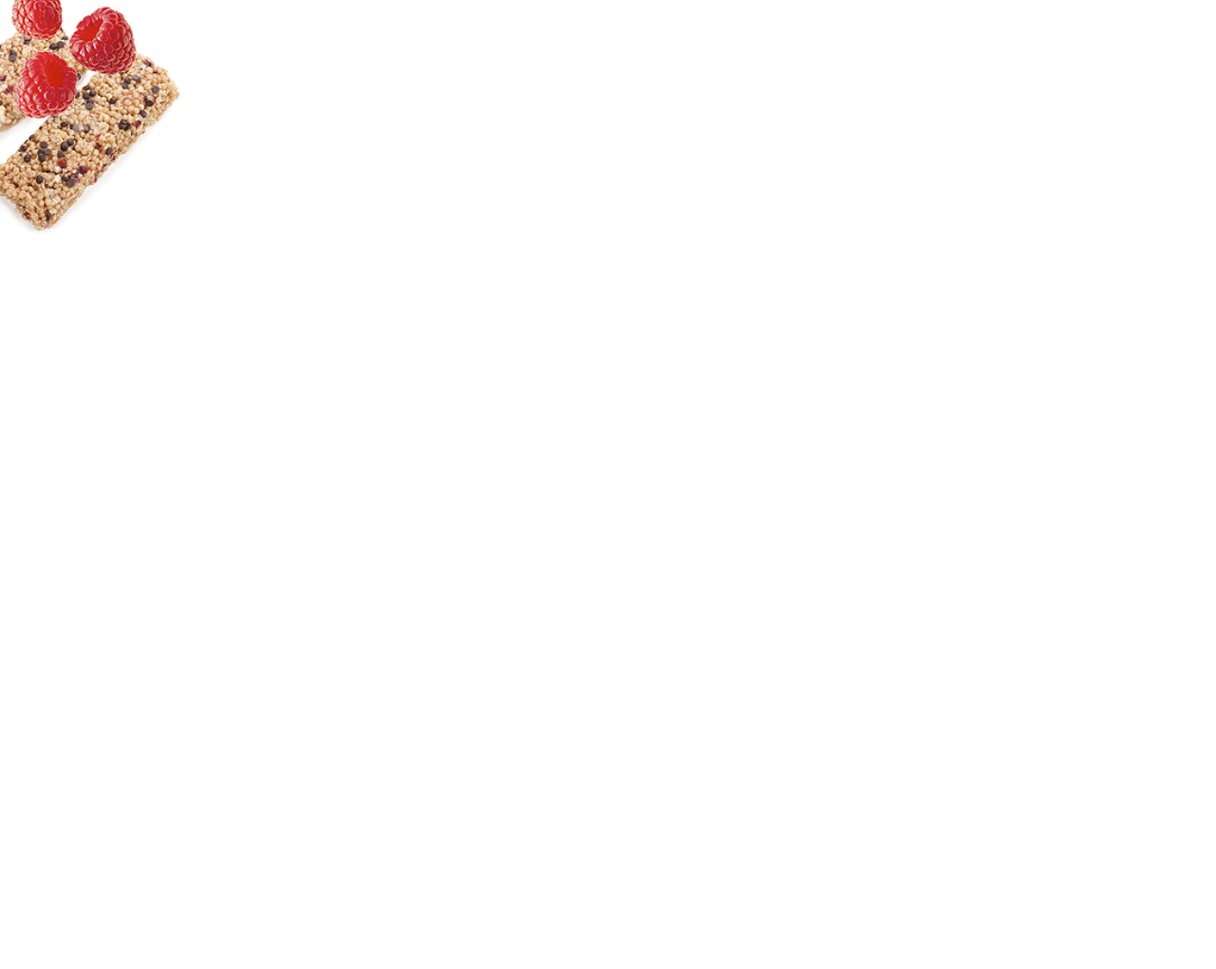
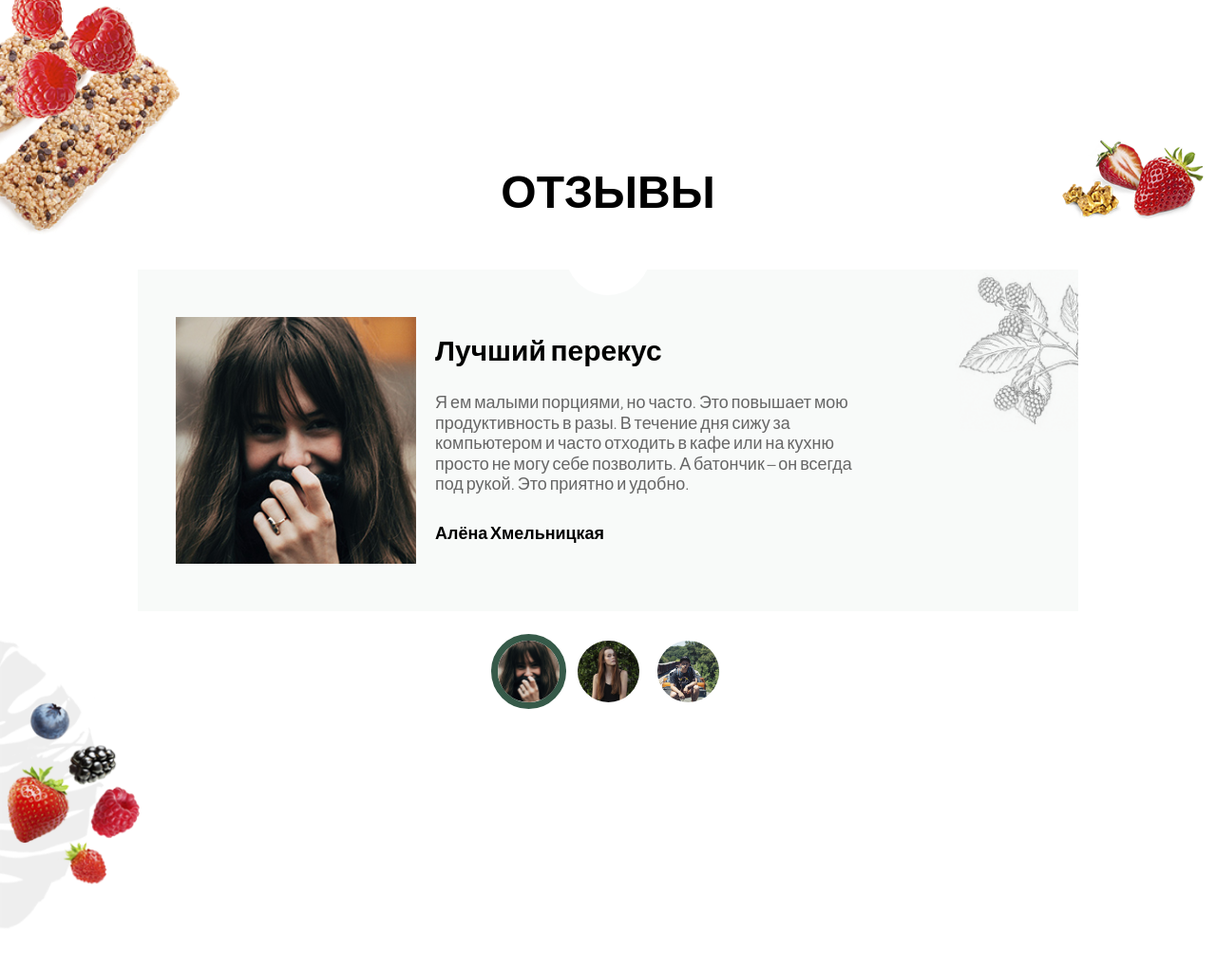
Before and after one commit to RKeyProg/Chocco, a plain HTML site: page index.html in a window 1280 px wide. Shown: the part 1328-2349 px from the top of the page at 95% size. Before the commit the page ends 1576 px from the top, so only its background shows below. Drawn offline with nearby package versions, Linux system fonts and the light colour scheme.

Commit message:
add reviews block

```diff
--- /dev/null
+++ b/css/blocks/personlist.scss
@@ -0,0 +1,25 @@
+.person__list {
+    display: flex;
+    justify-content: center;
+}
+
+.person__item {
+    width: 79px;
+    height: 79px;
+    border: 7px solid transparent;
+    border-radius: 50%;
+    overflow: hidden;
+    margin-right: 5px;
+
+    &:last-child {
+        margin-right: 0;
+    }
+
+    &_active {
+        border-color: #365a49;
+    }
+
+    &-img {
+        object-fit: cover;
+    }
+}
--- /dev/null
+++ b/css/blocks/review.scss
@@ -0,0 +1,62 @@
+.review {
+    background-color: #f8faf9;
+    padding: 50px 40px;
+    overflow: hidden;
+    position: relative;
+    display: flex;
+    align-items: center;
+    margin-bottom: 24px;
+
+    &::before {
+        content: "";
+        width: 90px;
+        height: 90px;
+        background-color: #fff;
+        border-radius: 50%;
+        position: absolute;
+        top: 0;
+        left: 50%;
+        transform: translate(-50%, -70%);
+    }
+
+    &__photo {
+        width: 253px;
+        max-height: 260px;
+        overflow: hidden;
+        margin-right: 20px;
+
+        &-img {
+            object-fit: cover;
+            object-position: center -50px;
+        }
+    }
+
+    &__text {
+        width: 445px;
+
+        & > h4 {
+            font-size: 29.96px;
+            font-weight: 700;
+            margin-bottom: 25px;
+        }
+
+        & > p {
+            color: #666;
+            font-size: 17.98px;
+            margin-bottom: 30px;
+        }
+
+        & > div {
+            font-weight: 700;
+            font-size: 17.98px;
+        }
+    }
+
+    &__decor {
+        width: 130px;
+        max-height: 160px;
+        position: absolute;
+        right: 0;
+        top: 0;
+    }
+}
--- /dev/null
+++ b/css/blocks/reviews.scss
@@ -0,0 +1,30 @@
+.reviews {
+    padding: 70px 0;
+    position: relative;
+
+    &__strawberry {
+        width: 150px;
+        max-height: 85px;
+        position: absolute;
+        top: 40px;
+        right: 12px;
+    }
+
+    &__patternsheet {
+        width: 110px;
+        max-height: 285px;
+        position: absolute;
+        bottom: 0;
+        left: 0;
+        transform: translateY(50%);
+    }
+
+    &__berries {
+        width: 140px;
+        max-height: 190px;
+        position: absolute;
+        bottom: 0;
+        left: 7px;
+        transform: translateY(55%);
+    }
+}
--- a/css/layout/base.css
+++ b/css/layout/base.css
@@ -8,7 +8,7 @@ body {
     font-weight: 400;
     -webkit-font-smoothing: antialiased;
     -moz-osx-font-smoothing: grayscale;
-    color: #fff;
+    color: #000;
     background: #fff;
 }
 
--- a/css/main.scss
+++ b/css/main.scss
@@ -12,3 +12,6 @@
 @import "blocks/pagenator.scss";
 @import "blocks/why.scss";
 @import "blocks/section.scss";
+@import "blocks/reviews.scss";
+@import "blocks/review.scss";
+@import "blocks/personlist.scss";
--- a/index.html
+++ b/index.html
@@ -19,7 +19,7 @@
         </div>
         <div class="container">
             <!-- header -->
-            <div class="hero__bg">
+            <div class="hero__decor">
                 <div class="hero__chocolate">
                     <img src="img/chocclate.png" alt="chocclate" class="hero__chocolate-img">
                 </div>
@@ -106,7 +106,7 @@
     <!-- Why -->
 
     <section class="why">
-        <div class="why__bg">
+        <div class="why__decor">
             <div class="why__sheet">
                 <img src="img/patternsheet.png" alt="sheet" class="why__sheet-img">
             </div>
@@ -153,6 +153,54 @@
         </div>
     </section>
 
+    <!-- Reviews -->
+
+    <section class="reviews">
+        <div class="reviews__decor">
+            <div class="reviews__strawberry">
+                <img src="img/strawberry.png" alt="strawberry" class="reviews__strawberry-img">
+            </div>
+            <div class="reviews__patternsheet">
+                <img src="img/patternsheet2.png" alt="sheet" class="reviews__patternsheet-img">
+            </div>
+            <div class="reviews__berries">
+                <img src="img/berries2.png" alt="berries" class="reviews__berries-img">
+            </div>
+        </div>
+        <div class="container">
+            <div class="section__header">
+                <h2 class="h2 section__title">отзывы</h2>
+            </div>
+            <div class="review">
+                <div class="review__photo">
+                    <img src="img/firstperson.jpg" alt="girl" class="review__photo-img">
+                </div>
+                <div class="review__text">
+                    <h4>Лучший перекус</h4>
+                    <p>Я ем малыми порциями, но часто. Это повышает мою продуктивность в разы. В течение дня сижу за компьютером
+                        и часто отходить в кафе или на кухню просто не могу себе позволить. А батончик – он всегда под рукой. Это приятно
+                        и удобно.
+                    </p>
+                    <div>Алёна Хмельницкая</div>
+                </div>
+                <div class="review__decor">
+                    <img src="img/raspberrypencil.png" alt="raspberry" class="review__decor-img">
+                </div>
+            </div>
+            <ul class="person__list">
+                <li class="person__item person__item_active">
+                    <img src="img/firstperson.jpg" alt="girl" class="person__item-img">
+                </li>
+                <li class="person__item">
+                    <img src="img/secondperson.jpg" alt="girl" class="person__item-img">
+                </li>
+                <li class="person__item">
+                    <img src="img/thirdperson.jpg" alt="man" class="person__item-img">
+                </li>
+            </ul>
+        </div>
+    </section>
+
 </body>
 
 </html>
```
Also changed, not shown: css/main.css, img/firstperson.jpg (added), img/secondperson.jpg (added), img/thirdperson.jpg (added), readme.md (added), 1 other file.
